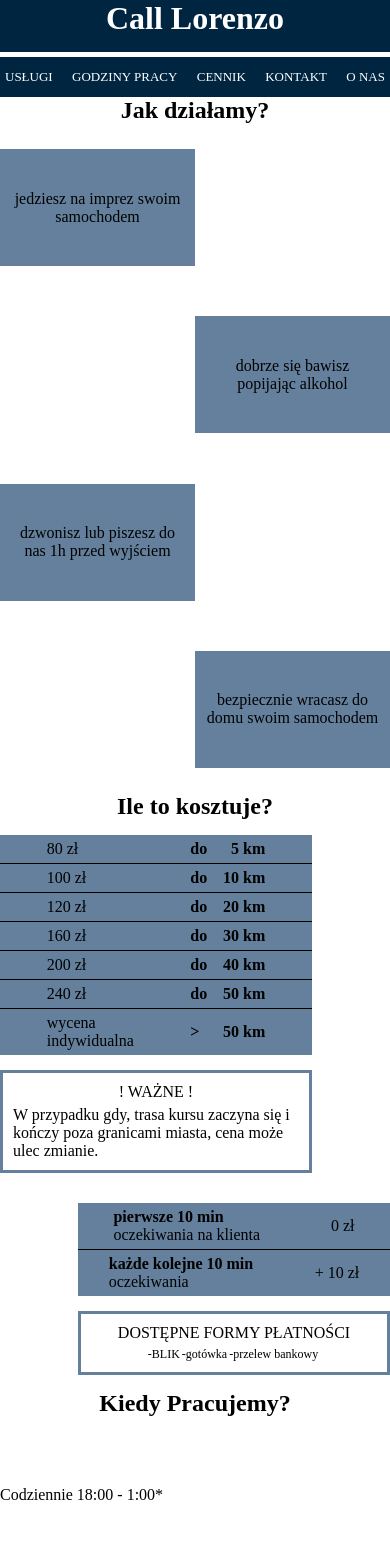
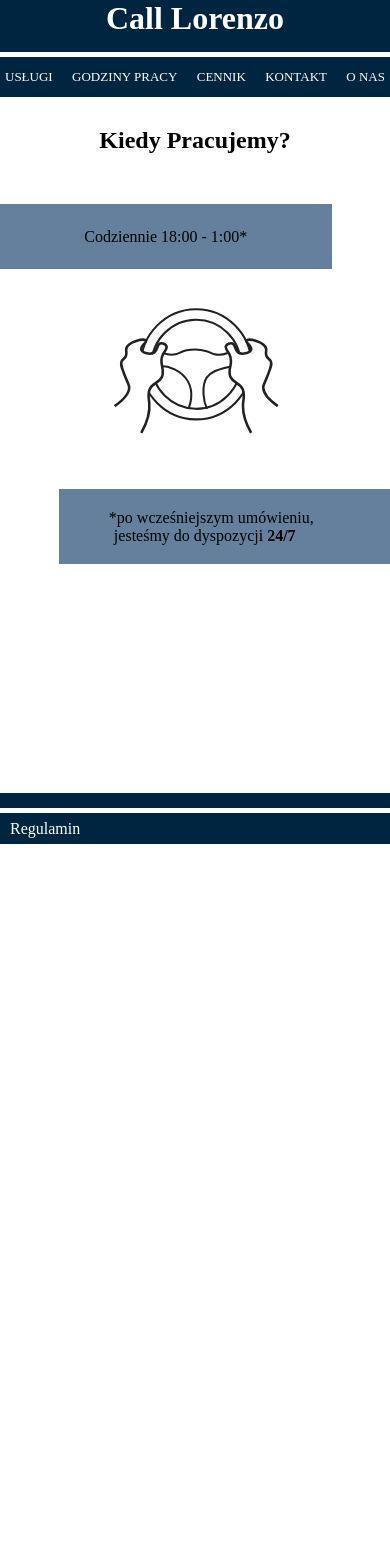
Before and after one commit to kj-ninja/call-lorenzo, a React (Create React App) app: page / in a window 390 px wide. Shown: the top 1568 px of the page. After the commit the page ends 844 px from the top, so only its background shows below. Built offline with nearby package versions, Linux system fonts and the light colour scheme.

Commit message:
add footer and adjusted style + add mobile/desktop view in 'WhenWeWork' section

```diff
--- a/src/App.tsx
+++ b/src/App.tsx
@@ -2,14 +2,16 @@ import Header from "./components/Header";
 import HowAreWeDoing from "./components/HowAreWeDoing";
 import HowMuchItCost from "./components/HowMuchItCost";
 import WhenWeWork from "./components/WhenWeWork";
+import Footer from "./components/Footer";
 
 function App() {
   return (
     <div className="App">
       <Header/>
-      <HowAreWeDoing/>
-      <HowMuchItCost />
+      {/*<HowAreWeDoing/>*/}
+      {/*<HowMuchItCost />*/}
       <WhenWeWork />
+      <Footer />
     </div>
   );
 }
--- /dev/null
+++ b/src/components/Footer/index.tsx
@@ -0,0 +1,13 @@
+import { Fragment } from "react";
+import { UpperLine, LowerLine} from "./styles";
+
+const Footer = () => {
+  return (
+    <Fragment>
+      <UpperLine />
+      <LowerLine>Regulamin</LowerLine>
+    </Fragment>
+  )
+}
+
+export default Footer;
--- /dev/null
+++ b/src/components/Footer/styles.ts
@@ -0,0 +1,19 @@
+import styled from "styled-components";
+
+export const UpperLine = styled.div`
+  width: 100%;
+  height: 15px;
+  margin-top: 5px;
+  background-color: ${(props) => props.theme.colors.primaryColor};
+`;
+
+export const LowerLine = styled.div`
+  width: 100%;
+  height: 31px;
+  display: flex;
+  align-items: center;
+  padding-left: 10px;
+  margin-top: 5px;
+  background-color: ${(props) => props.theme.colors.primaryColor};
+  color: white;
+`;
--- a/src/components/HowMuchItCost/index.tsx
+++ b/src/components/HowMuchItCost/index.tsx
@@ -1,5 +1,10 @@
 import { content } from "../../content";
-import { AdditionalFees, ImportantNotes, Pricing, StyledHowMuchIsIt } from "./styles";
+import {
+  AdditionalFees,
+  ImportantNotes,
+  Pricing,
+  StyledHowMuchIsIt
+} from "./styles";
 
 const HowMuchItCost = () => {
   const { prices,additionalFees, paymentMethods, texts } = content.howMuchItCost;
@@ -38,17 +43,15 @@ const HowMuchItCost = () => {
             </div>
           ))}
         </div>
-        <ImportantNotes>
+        <ImportantNotes className="important-notes-padding">
           <span className="payments-title">{texts.secondPaymentTitle}</span>
           <div className='payment-methods'>
             {paymentMethods.map((method) => (
               <span>-{method.method}</span>
             ))}
           </div>
-
         </ImportantNotes>
       </AdditionalFees>
-
     </StyledHowMuchIsIt>
   )
 }
--- a/src/components/HowMuchItCost/styles.ts
+++ b/src/components/HowMuchItCost/styles.ts
@@ -6,6 +6,7 @@ export const StyledHowMuchIsIt = styled.section`
   flex-direction: column;
 
   h2 {
+    margin-top: 10px;
     text-align: center;
   }
 `
@@ -13,13 +14,13 @@ export const StyledHowMuchIsIt = styled.section`
 export const Pricing = styled.div`
   width: 80%;
   align-self: flex-start;
-  margin-top: 15px;
+  margin-top: 14px;
 
   .table-row {
     display: flex;
     justify-content: space-around;
     align-items: center;
-    padding: 5px 0;
+    padding: 2.5px 0;
     border-bottom: 1px solid black;
     background-color: ${(props) => props.theme.colors.secondaryColor};
   }
@@ -51,13 +52,13 @@ export const Pricing = styled.div`
 export const AdditionalFees = styled.div`
   width: 80%;
   align-self: flex-end;
-  margin-top: 15px;
+  margin-top: 10px;
 
   .table-row {
     display: flex;
     justify-content: space-around;
     align-items: center;
-    padding: 5px 0;
+    padding: 2px 0;
     border-bottom: 1px solid black;
     background-color: ${(props) => props.theme.colors.secondaryColor};
   }
@@ -81,8 +82,8 @@ export const ImportantNotes = styled.div`
   display: flex;
   flex-direction: column;
   align-items: center;
-  margin: 15px 0;
-  padding: 10px;
+  margin: 15px 0 5px 0;
+  padding: 5px;
   border: 3px solid ${(props) => props.theme.colors.secondaryColor};
 
   .payments-title {
--- a/src/components/WhenWeWork/index.tsx
+++ b/src/components/WhenWeWork/index.tsx
@@ -1,17 +1,23 @@
-import { StyledWhenWeWork } from "./styles";
-import driver from "../../assets/driver.svg";
+import { content } from "../../content";
+import {
+  StyledWhenWeWork,
+  ImageContainer
+} from "./styles";
 
 const WhenWeWork = () => {
+  const {sectionTexts } = content.whenWeWork;
+
   return (
     <StyledWhenWeWork>
-      <h2>Kiedy Pracujemy?</h2>
+      <h2>{sectionTexts.title}</h2>
       <div className="container">
-        <div>
-          <span>Codziennie 18:00 - 1:00*</span>
+        <div className="container__first-tile">
+          {sectionTexts.coreHours}
         </div>
-        <img src={driver} alt="My Happy SVG"/>
-        <div>
-          *po wcześniejszym umówieniu, jesteśmy do dyspozycji <span>24/7</span>
+        <ImageContainer />
+        <div className="container__second-tile">
+          <span className='tile-description'>{sectionTexts.description} </span>
+          <span className='tile-description tile-margin'>{sectionTexts.description2} <span className='tile-hours'>{sectionTexts.additionalHours}</span></span>
         </div>
       </div>
     </StyledWhenWeWork>
--- a/src/components/WhenWeWork/styles.ts
+++ b/src/components/WhenWeWork/styles.ts
@@ -1,15 +1,89 @@
 import styled from "styled-components";
+import driver from "../../assets/driver.svg"
+import { IDevice } from "../../settings/media";
 
 export const StyledWhenWeWork = styled.section`
+
   h2 {
+    margin-top: 30px;
     text-align: center;
   }
 
   .container {
-    height: calc(100vh - 175px);
+    height: calc(100vh - 260px);
     display: flex;
-    flex-wrap: wrap;
+    flex-direction: column;
+    margin-top: 50px;
+  }
+
+  .container__first-tile {
+    width: 85%;
+    min-height: 65px;
+    display: flex;
+    align-self: flex-start;
+    justify-content: center;
     align-items: center;
-    margin-top: 35px;
+    background-color: ${(props) => (
+            props.theme.colors.secondaryColor
+    )};
+
+      @media only screen and ${IDevice.desktopXS} {
+          width: 45%;
+          align-self: center;
+      }
   }
+
+  .container__second-tile {
+    width: 85%;
+    min-height: 75px;
+    display: flex;
+    align-self: flex-end;
+    flex-direction: column;
+    align-items: center;
+      justify-content: center;
+    padding: 0 30px;
+    background-color: ${(props) => (
+            props.theme.colors.secondaryColor
+    )};
+
+      @media only screen and ${IDevice.desktopXS} {
+          width: 45%;
+          align-self: center;
+      }
+  }
+
+  .tile-description {
+    width: 85%;
+      @media only screen and ${IDevice.desktopXS} {
+          text-align: center;
+      }
+  }
+
+    .tile-margin {
+        margin-left: 10px;
+
+        @media only screen and ${IDevice.desktopXS} {
+            margin-left: -10px;
+        }
+    }
+
+    .tile-hours {
+        font-weight: bolder;
+    }
 `
+
+export const ImageContainer = styled.div`
+    width: 100%;
+    height: 220px;
+    background-image: url(${driver});
+    background-repeat: no-repeat;
+    background-size: 100%;
+    background-position: center;
+
+    @media only screen and ${IDevice.desktopXS} {
+        width: 70%;
+        align-self: center;
+        height: 450px;
+        background-size: 70%;
+    }
+`;
--- a/src/content/index.ts
+++ b/src/content/index.ts
@@ -1,4 +1,4 @@
-import { ITile, IPricing, IAdditionalFees, IPaymentMethod, ICostText } from "../types";
+import { ITile, IPricing, IAdditionalFees, IPaymentMethod, ICostText, IWhenWeWork } from "../types";
 
 interface IContent {
   header: {
@@ -14,7 +14,9 @@ interface IContent {
     paymentMethods: IPaymentMethod[];
     texts: ICostText;
   },
-
+  whenWeWork: {
+    sectionTexts: IWhenWeWork
+  }
 }
 
 export const content: IContent = {
@@ -125,13 +127,20 @@ export const content: IContent = {
         method: "przelew bankowy"
       }
     ],
-    texts:
-      {
-        title: "Ile to kosztuje?",
-        paymentNoteText: "W przypadku gdy, trasa kursu zaczyna się i kończy poza granicami miasta, cena może ulec zmianie.",
-        firstPaymentTitle: "! WAŻNE !",
-        secondPaymentTitle: "DOSTĘPNE FORMY PŁATNOŚCI"
-      }
-
+    texts: {
+      title: "Ile to kosztuje?",
+      paymentNoteText: "W przypadku gdy, trasa kursu zaczyna się i kończy poza granicami miasta, cena może ulec zmianie.",
+      firstPaymentTitle: "! WAŻNE !",
+      secondPaymentTitle: "DOSTĘPNE FORMY PŁATNOŚCI"
+    }
+  },
+  whenWeWork: {
+    sectionTexts: {
+      title: "Kiedy Pracujemy?",
+      coreHours: "Codziennie 18:00 - 1:00*",
+      description: "*po wcześniejszym umówieniu,",
+      description2: "jesteśmy do dyspozycji",
+      additionalHours: "24/7"
+    }
   }
 };
```
Also changed, not shown: src/types/index.ts (+33 -0 lines), src/assets/driver.svg.
